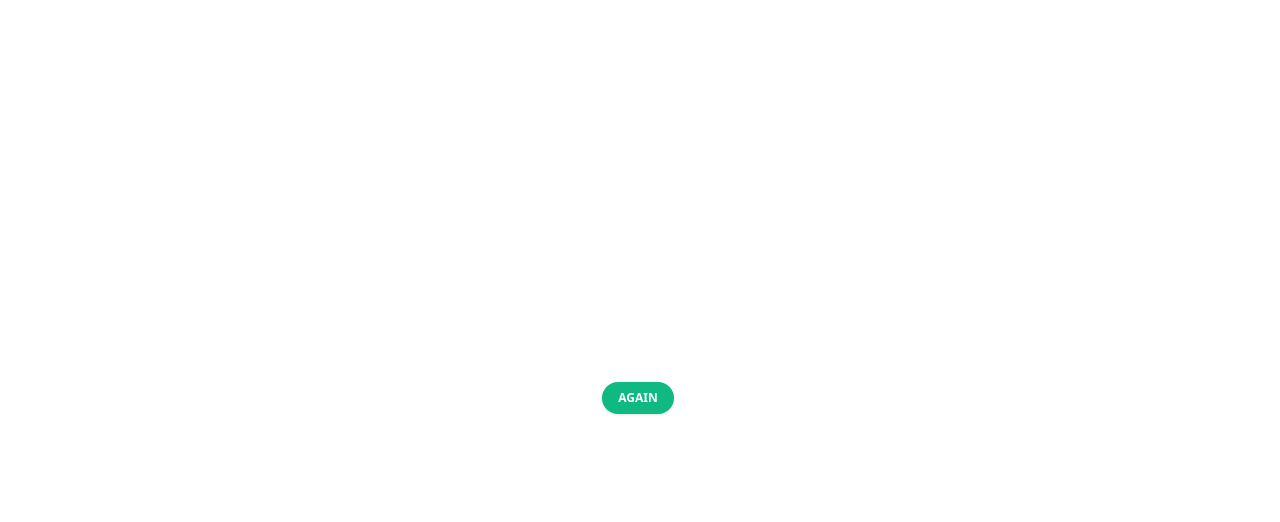
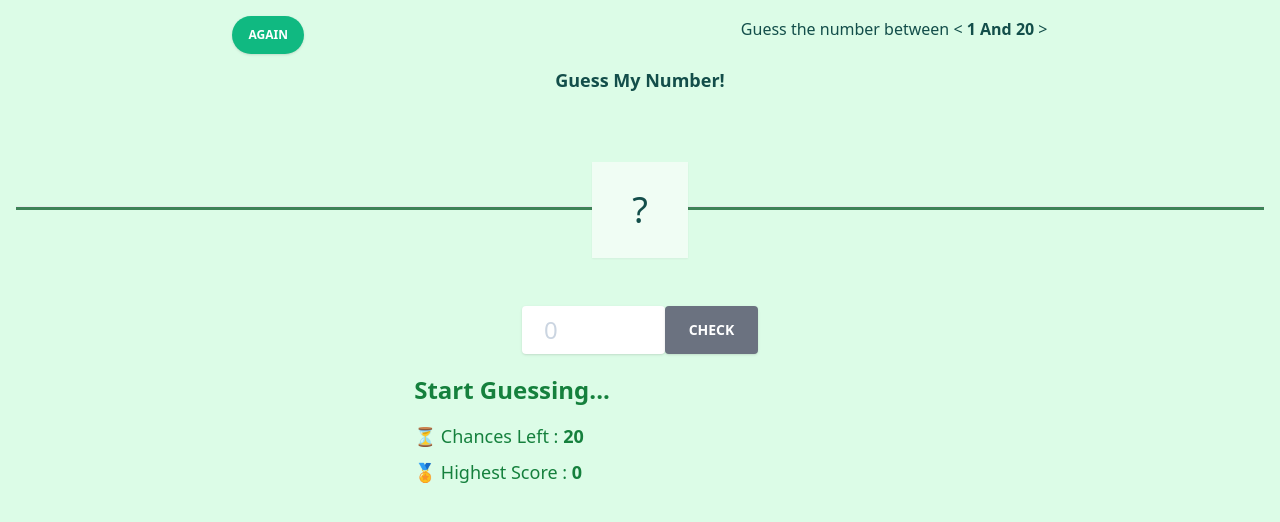
Before and after one commit to NavidJalilian/TS-Projects, a website with bundled scripts: page guess-my-number/index.html in a window 1280 px wide. Built offline with nearby package versions, Linux system fonts and the light colour scheme.

Commit message:
ui of only page is done

```diff
--- a/guess-my-number/index.html
+++ b/guess-my-number/index.html
@@ -7,18 +7,60 @@
 
     <meta name="viewport" content="width=device-width, initial-scale=1.0" />
     <link rel="stylesheet" href="styles.css" />
-    <script src="main.js"></script>
+    <script src="app.js" defer></script>
 
     <title>Guess my number</title>
   </head>
-  <body>
-    <section class="grid place-items-center h-screen">
-      <button
-        class="bg-emerald-500 text-white active:bg-emerald-600 font-bold uppercase text-xs px-4 py-2 rounded-full shadow hover:shadow-md outline-none focus:outline-none mr-1 mb-1 ease-linear transition-all duration-150"
-        type="button"
+  <body class="h-screen bg-green-100">
+    <section class="grid place-items-center text-teal-900 p-4">
+      <div class="rounded-sm flex container justify-around">
+        <button
+          class="bg-emerald-500 outline-offset-2 text-white active:outline font-bold uppercase text-xs px-4 py-2 rounded-full shadow hover:outline outline-green-500 mr-1 mb-1 ease-linear transition-all duration-150"
+          type="button"
+        >
+          again
+        </button>
+        <p class="text-base leading-relaxed mt-0 mb-4">
+          Guess the number between < <strong>1 And 20</strong> >
+        </p>
+      </div>
+      <h1 class="text-lg font-bold text-4xl mt-2">Guess My Number!</h1>
+      <hr class="bg-green-800 opacity-80 h-1 w-full mt-28 container" />
+      <div
+        class="currect-box bg-green-50 px-10 py-7 text-4xl -translate-y-12 shadow-sm"
       >
-        again
-      </button>
+        ?
+      </div>
+      <article class="game">
+        <form class="flex" action="" >
+          <input
+            type="number"
+            min="1"
+            max="20"
+            value=""
+            placeholder=" 0"
+            class="px-4 py-2 input-guess placeholder-slate-300 text-2xl min text-slate-600 bg-white rounded shadow outline-offset-2 outline-none focus:shadow-lg"
+          />
+          <button
+            class="bg-gray-500 button-guess text-white font-bold uppercase text-sm px-6 py-3 rounded shadow hover:shadow-lg outline-none focus:outline-none ease-linear transition-all duration-150"
+          >
+            Check
+          </button>
+        </form>
+      </article>
+      <article class="status">
+        <ul class="mt-5 text-green-700 capitalize text-lg">
+          <li class="mt-4 mr-64 font-semibold text-2xl status-indicator">
+            start guessing...
+          </li>
+          <li class="mt-4">
+            ⏳ Chances left : <strong class="chance-counter">20</strong>
+          </li>
+          <li class="mt-2">
+            🏅 highest score : <strong class="highest-score">0</strong>
+          </li>
+        </ul>
+      </article>
     </section>
   </body>
 </html>
```
